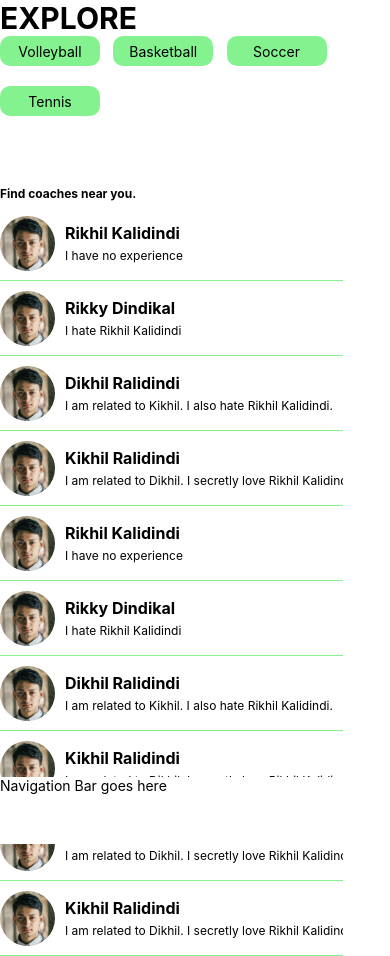
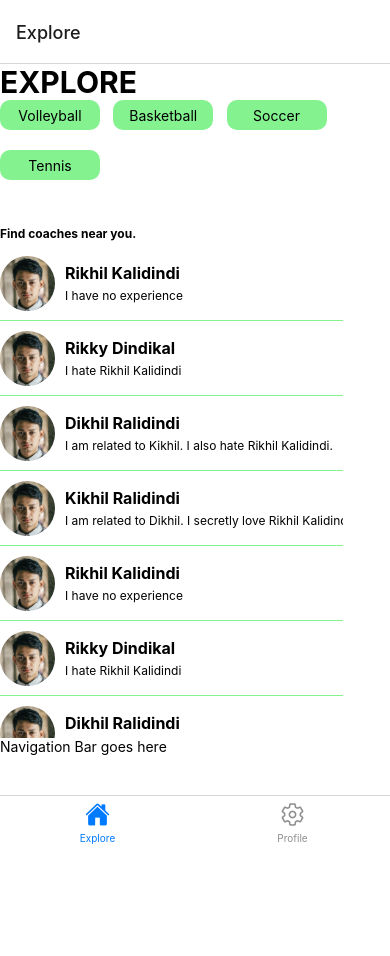
Before and after one commit to joshua-zhou14/convergent-nutrition2024, a React Native app in the folder App/: screen /Explore in a window 390 px wide. After the commit the page ends 844 px from the top, so only its background shows below. Built offline with nearby package versions, Linux system fonts and the light colour scheme.

Commit message:
navBar almost working idk

```diff
--- a/App/App.js
+++ b/App/App.js
@@ -1,17 +1,22 @@
-import Explore from './app/screens/Explore.js';
-import Profile from './app/screens/Profile.js';
+import MainContainer from './app/navigation/screens/MainContainer.js';
+import Explore from './app/navigation/screens/Explore.js';
+import Profile from './app/navigation/screens/Profile.js';
 import { NavigationContainer } from '@react-navigation/native';
 import {createNativeStackNavigator} from '@react-navigation/native-stack';
 
 const Stack = createNativeStackNavigator();
 
-export default function App() {
+function App() {
   return (
-    <NavigationContainer>
-      <Stack.Navigator screenOptions={{headerShown: false}}>
-        <Stack.Screen name="Explore" component={Explore} />
-        <Stack.Screen name="Profile" component={Profile} />
-      </Stack.Navigator>
-    </NavigationContainer>
+
+    <MainContainer/>
+    // <NavigationContainer>
+    //   <Stack.Navigator screenOptions={{headerShown: false}}>
+    //     <Stack.Screen name="Explore" component={Explore} />
+    //     <Stack.Screen name="Profile" component={Profile} />
+    //   </Stack.Navigator>
+    // </NavigationContainer>
   );
 }
+
+export default App;
--- a/App/app.json
+++ b/App/app.json
@@ -4,10 +4,10 @@
     "slug": "App",
     "version": "1.0.0",
     "orientation": "portrait",
-    "icon": "./assets/icon.png",
+    "icon": "./app/assets/icon.png",
     "userInterfaceStyle": "light",
     "splash": {
-      "image": "./assets/splash.png",
+      "image": "./app/assets/splash.png",
       "resizeMode": "contain",
       "backgroundColor": "#ffffff"
     },
@@ -19,12 +19,12 @@
     },
     "android": {
       "adaptiveIcon": {
-        "foregroundImage": "./assets/adaptive-icon.png",
+        "foregroundImage": "./app/assets/adaptive-icon.png",
         "backgroundColor": "#ffffff"
       }
     },
     "web": {
-      "favicon": "./assets/favicon.png"
+      "favicon": "./app/assets/favicon.png"
     }
   }
 }
--- a/App/app/screens/Explore.js
+++ b/App/app/navigation/screens/Explore.js
@@ -1,6 +1,7 @@
 import { StyleSheet, Text, View, SafeAreaView, Platform, FlatList, Image, Pressable} from 'react-native';
 
-import colors from '../../config/colors.js';
+import colors from '../../../config/colors.js';
+
 
 export default function Explore({navigation}) {
 
@@ -74,7 +75,7 @@
     const Item = ({name, description, img}) => (
         <View style={styles.eachCoach}>
             <Pressable onPress={() => navigation.navigate('Profile', {profilename: name})}>
-                <Image style={styles.image} source={require('../assets/temp2.jpg')}/>
+                <Image style={styles.image} source={require('../../assets/temp2.jpg')}/>
             </Pressable>
             <Pressable onPress={() => navigation.navigate('Profile', {profilename: name})}>
                 <View style={styles.coachText}>
--- /dev/null
+++ b/App/app/navigation/screens/MainContainer.js
@@ -0,0 +1,51 @@
+import * as React from 'react';
+
+import {NavigationContainer } from '@react-navigation/native';
+import {createBottomTabNavigator} from '@react-navigation/bottom-tabs';
+import Ionicons from 'react-native-vector-icons/Ionicons'
+
+//Screens
+import ExploreScreen from './Explore.js';
+import ProfileScreen from './Profile.js';
+
+const Explore = 'Explore';
+const Profile = 'Profile';
+
+const Tab = createBottomTabNavigator();
+
+export default function MainContainer() {
+    return(
+        <NavigationContainer>
+            <Tab.Navigator
+                initialRouteName={Explore}
+                screenOptions={({route}) => ({
+                    tabBarIcon: ({focused, color, size}) => {
+                        let iconName;
+                        let rn = route.name;
+
+                        if (rn == Explore) {
+                            iconName = focused ? 'home' : 'home-outline';
+                        } else if (rn == Profile) {
+                            iconName = focused ? 'settings' : 'settings-outline';
+                        }
+
+                        return <Ionicons name ={iconName} size ={size} color={color}/>
+                    },
+                })}
+
+                // tabBarOptions={{
+                //     activeTintColor: 'tomato',
+                //     inactiveTintColor: 'grey',
+                //     labelStyle: { paddingBottom: 10, fontSize: 10 },
+                //     style: { padding: 10, height: 70 }
+                // }}
+                >
+
+                <Tab.Screen name={Explore} component={ExploreScreen}/>
+                <Tab.Screen name={Profile} component={ProfileScreen}/>
+            </Tab.Navigator>
+
+        </NavigationContainer>
+
+    );
+}
```
Also changed, not shown: App/app/navigation/screens/Profile.js (renamed from App/app/screens/Profile.js, +2 -2 lines), App/package.json (+6 -1 lines), App/app/screens/Navbar.js (deleted), 2 other files (tests, documents, lock files or other folders).
